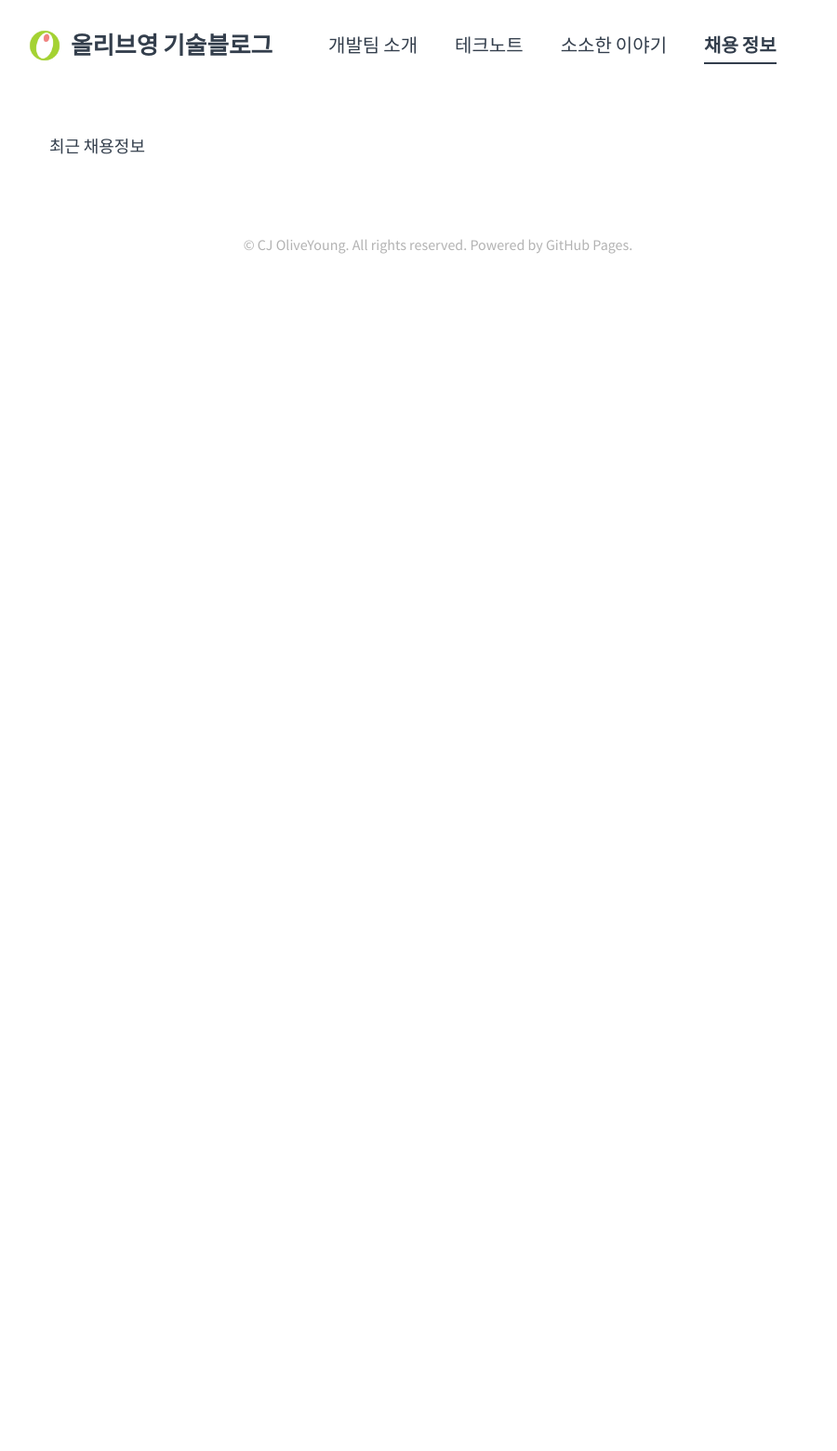
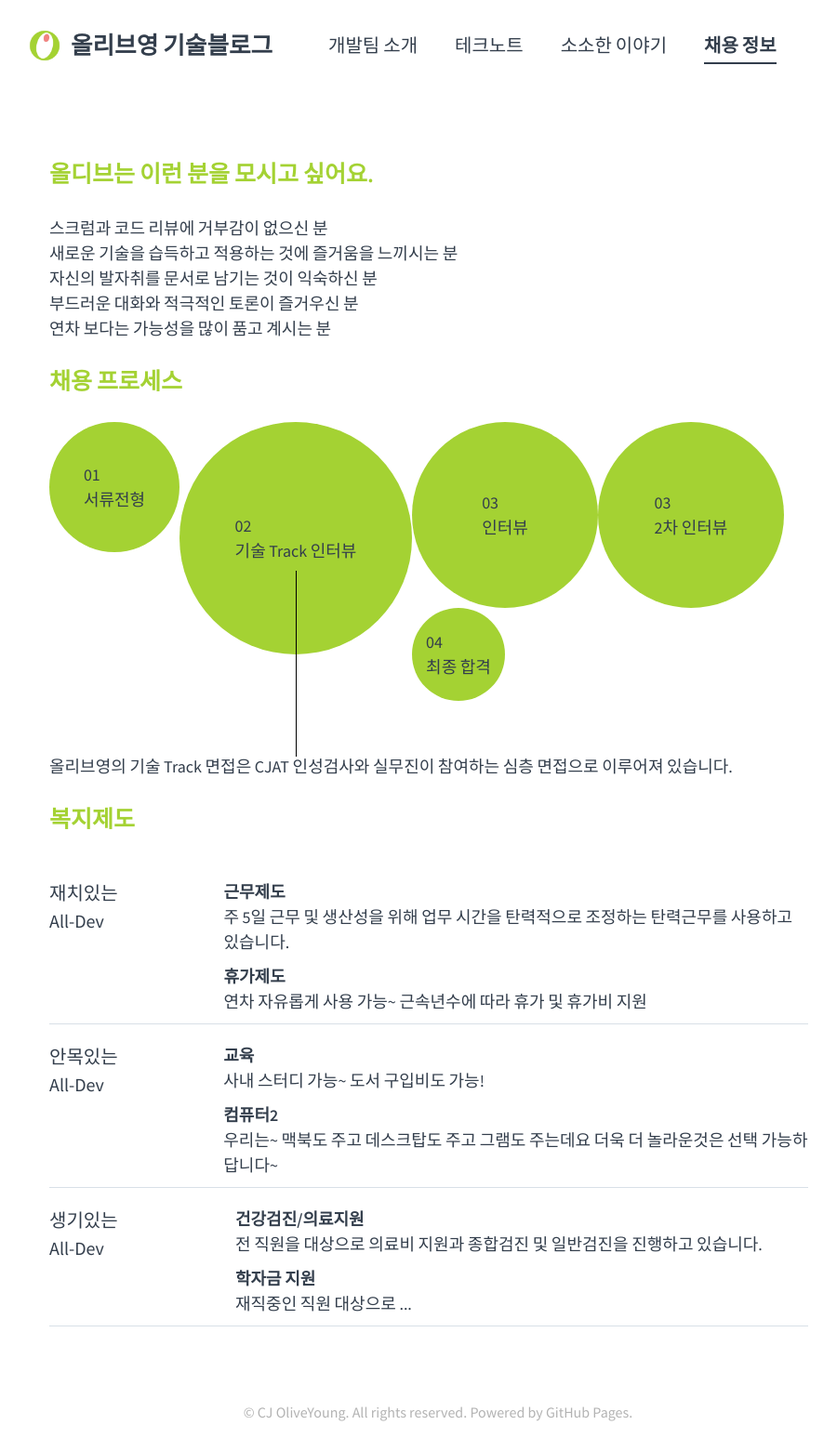
Before and after one commit to tedpark/oy-alldev.github.io, a Jekyll site: the page built from recruit/index.md, in a window 1280 px wide. Shown: the whole page at 93% size, without its empty margins (169-1069 px from the left). Built offline with Jekyll 4.4.1, drawn with Linux system fonts in a browser that asks for light colours; before the commit the page ends 900 px from its top, so only the background shows below that.

Commit message:
feature/recruit -> 채용 정보 페이지 개발

```diff
--- /dev/null
+++ b/_data/welfares.yml
@@ -0,0 +1,24 @@
+- id: 1
+  title: 재치있는<br/>All-Dev
+  contents :
+    - title : 근무제도
+      description : 주 5일 근무 및 생산성을 위해 업무 시간을 탄력적으로 조정하는 탄력근무를 사용하고 있습니다.
+    - title: 휴가제도
+      description: 연차 자유롭게 사용 가능~ 근속년수에 따라 휴가 및 휴가비 지원
+
+
+- id: 2
+  title: 안목있는<br/>All-Dev
+  contents:
+    - title: 교육
+      description: 사내 스터디 가능~ 도서 구입비도 가능!
+    - title: 컴퓨터2
+      description: 우리는~ 맥북도 주고 데스크탑도 주고 그램도 주는데요 더욱 더 놀라운것은 선택 가능하답니다~
+
+- id: 3
+  title: 생기있는<br/>All-Dev
+  contents:
+    - title: 건강검진/의료지원
+      description: 전 직원을 대상으로 의료비 지원과 종합검진 및 일반검진을 진행하고 있습니다.
+    - title: 학자금 지원
+      description: 재직중인 직원 대상으로 ...
--- /dev/null
+++ b/_sass/_recruit.scss
@@ -0,0 +1,134 @@
+.recruit {
+
+  .title {
+    color: $primary;
+    font-size: 25px;
+    font-weight: 600;
+    padding: 25px 0px 25px 0px;
+  }
+
+  .content {
+    padding : 0 10px
+  }
+
+  .want {
+    display: flex;
+
+    .container {
+      position: relative;
+      list-style:none;
+    }
+
+
+
+  }
+
+  .process {
+     .list {
+       position: relative;
+       height: 350px;
+       list-style: none;
+       display: inline-block;
+     }
+
+    li {
+      float: left;
+    }
+
+     .resume {
+       width: 140px;
+       height: 140px;
+       background-color: $primary;
+       border-radius: 50%;
+       display: flex;
+       justify-content: center;
+
+       .text-wrapper {
+         margin: auto 0;
+       }
+    }
+
+    .interview1 {
+      width: 250px;
+      height: 250px;
+      background-color: $primary;
+      border-radius: 50%;
+      display: flex;
+      justify-content: center;
+
+      .text-wrapper {
+        margin: auto 0;
+      }
+
+
+      &:after {
+        position: absolute;
+        height: 200px;
+        width: 1px;
+        background-color: black;
+        top : 160px;
+
+        content: ' ';
+
+      }
+
+    }
+
+
+    .interview2 {
+      width: 200px;
+      height: 200px;
+      background-color: $primary;
+      border-radius: 50%;
+      display: flex;
+      justify-content: center;
+
+      .text-wrapper {
+        margin: auto 0;
+      }
+    }
+
+    .final {
+      width: 100px;
+      height: 100px;
+      background-color: $primary;
+      border-radius: 50%;
+      display: flex;
+      justify-content: center;
+
+      .text-wrapper {
+        margin: auto 0;
+      }
+    }
+
+
+  }
+
+  .welfare {
+    display: flex;
+    border-bottom: 1px solid $grey-2;
+    margin: 20px 20px 0px 0px;
+
+    .index {
+      position: relative;
+      width : 150px;
+      float: left;
+      font-size: 20px;
+      margin: 0px 50px 0px 0px;
+      display: table;
+    }
+
+    .section {
+      margin: auto 0;
+    }
+
+    .sub_title {
+      font-weight: 600;
+      margin-bottom: 10px;
+    }
+    .sub_description {
+      margin-bottom: 10px;
+    }
+  }
+
+}
--- a/recruit/index.md
+++ b/recruit/index.md
@@ -5,6 +5,53 @@ title: 채용정보
 description: 올디브에서 모히또 한잔?
 ---
 
-<div class="project">
-    최근 채용정보
+<div class="loading-animation">
+    <div class="recruit">
+        <div class="title">올디브는 이런 분을 모시고 싶어요.</div>
+         <div class="want">
+            <ul>
+                <li><div>스크럼과 코드 리뷰에 거부감이 없으신 분</div></li>
+                <li><div>새로운 기술을 습득하고 적용하는 것에 즐거움을 느끼시는 분</div></li>
+                <li><div>자신의 발자취를 문서로 남기는 것이 익숙하신 분</div></li>
+                <li><div>부드러운 대화와 적극적인 토론이 즐거우신 분</div></li>
+                <li><div>연차 보다는 가능성을 많이 품고 계시는 분</div></li>
+            </ul>
+        </div>
+        <div class="title">채용 프로세스</div>
+        <div class="process">
+            <ul class="list">
+                <li class="resume">
+                    <div class="text-wrapper">01<br><span>서류전형</span></div>
+                </li>
+                <li class="interview1">
+                    <div class="text-wrapper">02<br><span>기술 Track 인터뷰</span></div>
+                </li>
+                <li class="interview2">
+                    <div class="text-wrapper">03<br><span> 인터뷰</span></div>
+                </li>
+                 <li class="interview2">
+                                    <div class="text-wrapper">03<br><span>2차 인터뷰</span></div>
+                                </li>
+                <li class="final">
+                    <div class="text-wrapper">04<br><span>최종 합격</span></div>
+                </li>
+            </ul>
+            <div>올리브영의 기술 Track 면접은 CJAT 인성검사와 실무진이 참여하는 심층 면접으로 이루어져 있습니다. </div>
+        </div>
+        <div class="title">복지제도</div>
+        <ul>
+            {% for welfare in site.data.welfares %}
+                <li class="welfare">
+                    <div class="index">{{welfare.title}}</div>
+                        <div class="section">
+                            {% for content in welfare.contents %}
+                                  <dikv class="sub_title">{{content.title}}</dikv>
+                                  <div class="sub_description">{{content.description}}</div>
+                            {% endfor %}
+                        </div>
+                </li>
+            {% endfor %}
+        </ul>
+
 </div>
+</div>
--- a/styles.scss
+++ b/styles.scss
@@ -16,3 +16,4 @@
 @import 'pagination';
 @import 'catalogue';
 @import 'section';
+@import "recruit";
```
